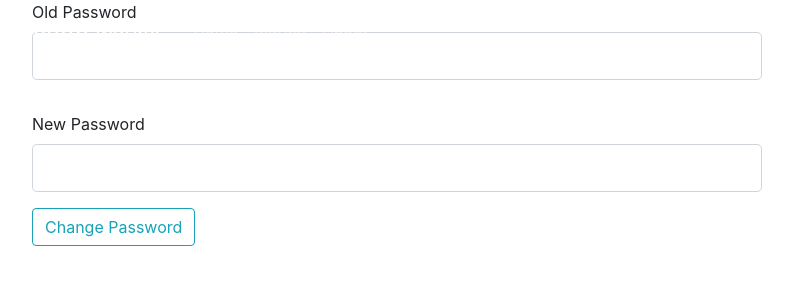
After one commit to JakeGreen85/CSGOSkins, a Flask app: page /changepassword in a window 1280 px wide. The commit adds this page. Shown: the top 300 px of the page, without its empty margins (53-846 px from the left). Run offline with Flask 3, Linux system fonts and the light colour scheme; tables that the repository leaves empty hold one stand-in row (values such as "Sample post"); a database or web service that is not in the repository returns one stand-in record (values such as "Sample title"); parts of the project's set-up code (start-up, migrations or seed data) failed here and were passed over; some libraries are stand-ins or nearby versions.

Commit message:
change password and username added

```diff
--- a/CSGOSkins-master/bank/Login/routes.py
+++ b/CSGOSkins-master/bank/Login/routes.py
@@ -1,8 +1,8 @@
 from flask import render_template, url_for, flash, redirect, request, Blueprint
 from bank import app, conn, bcrypt
-from bank.forms import LoginForm, AddCustomerForm
+from bank.forms import LoginForm, AddCustomerForm, ChangePasswordForm, ChangeUsernameForm
 from flask_login import login_user, current_user, logout_user, login_required
-from bank.models import Customers, select_Customers, select_Employees, insert_Customers, select_cus_investments_certificates_sum
+from bank.models import Customers, select_Customers, select_Employees, insert_Customers, select_balance
 
 #202212
 from bank import roles, mysession
@@ -22,7 +22,7 @@ def home():
     role =  mysession["role"]
     print('role: '+ role)
     if current_user.is_authenticated:
-        return render_template('home.html', posts=posts, role=role, balance=1000)
+        return render_template('home.html', posts=posts, role=role, balance=select_balance(current_user.get_id()))
     return render_template('home.html', posts=posts, role=role)
 
 
@@ -32,6 +32,8 @@ def about():
     mysession["state"]="about"
     print(mysession)
     role=mysession["role"]
+    if current_user.is_authenticated:
+        return render_template('about.html', title='About', role=role, balance=select_balance(current_user.get_id()))
     return render_template('about.html', title='About', role=role)
 
 
@@ -60,12 +62,11 @@ def login():
         # eller om det er et customer login.
         # betinget tildeling. Enten en employee - eller en customer instantieret
         # Skal muligvis laves om. Hvad hvis nu user ikke blir instantieret
-        user = select_Employees(form.id.data) if len(str(form.id.data)) == 4 else select_Customers(form.id.data)
-        is_employee = True if len(str(form.id.data)) == 4 else False
+        user = select_Employees(form.id.data) if str(form.id.data).startswith('10') else select_Customers(form.id.data)
 
         # Derefter tjek om hashet af adgangskoden passer med det fra databasen...
         # Her checkes om der er logget på
-        if user != None and bcrypt.check_password_hash(user[1], form.password.data):
+        if user != None and bcrypt.check_password_hash(user.password, form.password.data):
 
             #202212
             print("role:" + user.role)
@@ -101,8 +102,7 @@ def login():
 
     #return render_template('login.html', title='Login', is_employee=is_employee, form=form)
     return render_template('login.html', title='Login', form=form
-    , teachers=teachers, parents=parents, students=students, role=role
-    )
+    , teachers=teachers, parents=parents, students=students, role=role)
 #teachers={{"id": str(1234), "name":"anders"},}
 #data={"user_id": str(user_id), "total_trials":total_trials}
 
@@ -124,7 +124,7 @@ def account():
     mysession["state"]="account"
     print(mysession)
     role=mysession["role"]
-    return render_template('account.html', title='Account', role=role)
+    return render_template('account.html', title='Account', role=role, balance=select_balance(current_user.get_id()))
 
 @Login.route("/market")
 def market():
@@ -134,18 +134,57 @@ def market():
     mysession["state"]="market"
     print(mysession)
     role=mysession["role"]
-    return render_template('market.html', title='Market', role=role)
+    return render_template('market.html', title='Market', role=role, balance=select_balance(current_user.get_id()))
 
 @Login.route("/createaccount", methods=['GET', 'POST'])
 def createaccount():
-
     form = AddCustomerForm()
     if form.validate_on_submit():
         hashed_password = bcrypt.generate_password_hash(form.password.data).decode('utf-8')
-        name=form.username.data
-        userid=form.CPR_number.data
+        name=form.user_name.data
+        userid=form.user_id.data
         password=hashed_password
         insert_Customers(userid, name, password)
         flash('Account has been created! You can now login', 'success')
         return redirect(url_for('Login.home'))
+    if(current_user.is_authenticated):
+        return render_template('createaccount.html', title='Create Account', form=form, balance=select_balance(current_user.get_id()))
     return render_template('createaccount.html', title='Create Account', form=form)
+
+@Login.route("/changepassword", methods=['GET', 'POST'])
+def changepassword():
+
+    form = ChangePasswordForm()
+    if form.validate_on_submit():
+        if bcrypt.check_password_hash(form.oldPassword.data, current_user.get_password()):
+            hashed_password = bcrypt.generate_password_hash(form.newPassword.data).decode('utf-8')
+            password=hashed_password
+            if(str(current_user.get_id()).startswith('10')):
+                # Update employee
+                print("employee")
+            else:
+                # Update customer
+                print("Customer")
+            #UpdatePassword(user_id, password)
+            flash('Password successfully changed', 'success')
+            return redirect(url_for('Login.account'))
+        else:
+            flash('Something went wrong', 'danger')
+            return redirect(url_for('Login.home'))
+    return render_template('changepassword.html', title='Change Password', form=form, balance=select_balance(current_user.get_id()))
+
+@Login.route("/changeusername", methods=['GET', 'POST'])
+def changeusername():
+
+    form = ChangeUsernameForm()
+    if form.validate_on_submit():
+        newUsername = form.user_name.data
+        if(str(current_user.get_id()).startswith('10')):
+            print("Employees")
+        else:
+            # Update customer
+            print("Customer")
+        #UpdateUsername(user_id, newUsername)
+        flash('Username successfully changed', 'success')
+        return redirect(url_for('Login.account'))
+    return render_template('changeusername.html', title='Change Username', form=form, balance=select_balance(current_user.get_id()))
--- a/CSGOSkins-master/bank/forms.py
+++ b/CSGOSkins-master/bank/forms.py
@@ -2,12 +2,12 @@ from flask_wtf import FlaskForm
 from wtforms import StringField, PasswordField, SubmitField, BooleanField, IntegerField, SelectField
 from wtforms.validators import DataRequired, Length, EqualTo, ValidationError
 class AddCustomerForm(FlaskForm):
-    username = StringField('Username',
+    user_name = StringField('Username',
                            validators=[DataRequired(), Length(min=2, max=20)])
-    CPR_number = IntegerField('CPR_number',
+    user_id = IntegerField('User ID',
                         validators=[DataRequired()])
     password = PasswordField('Password', validators=[DataRequired()])
-    submit = SubmitField('Add')
+    submit = SubmitField('Create Account')
 
 
 class LoginForm(FlaskForm):
@@ -16,21 +16,14 @@ class LoginForm(FlaskForm):
     remember = BooleanField('Remember Me')
     submit = SubmitField('Login')
 
-class TransferForm(FlaskForm):
-    amount = IntegerField('amount',
-                        validators=[DataRequired()])
-    #sourceAccountTest = SelectField('From Account test:', choices=dropdown_choices, validators=[DataRequired()])
-    sourceAccount = SelectField('From Account:'  , choices=[], coerce = int, validators=[DataRequired()])
-    targetAccount = SelectField('Target Account:', choices=[], coerce = int, validators=[DataRequired()])
-    submit = SubmitField('Confirm')
+class ChangePasswordForm(FlaskForm):
+    oldPassword = PasswordField('Old Password', validators=[DataRequired()])
+    newPassword = PasswordField('New Password', validators=[DataRequired()])
+    submit = SubmitField('Change Password')
 
-class DepositForm(FlaskForm):
-    amount = IntegerField('amount',
-                       validators=[DataRequired()])
-    submit = SubmitField('Confirm')
-
-class InvestForm(FlaskForm):
-    submit = SubmitField('Confirm')
+class ChangeUsernameForm(FlaskForm):
+    user_name = StringField('Username', validators=[DataRequired(), Length(min=2, max=20)])
+    submit = SubmitField('Change Username')
 
 class AddFundsForm(FlaskForm):
     customer = IntegerField('Customer ID', validators=[DataRequired()])
--- a/CSGOSkins-master/bank/models.py
+++ b/CSGOSkins-master/bank/models.py
@@ -10,7 +10,7 @@ def load_user(user_id):
 
     schema = 'customers'
     id = 'user_id'
-    if str(user_id).startswith('60'):
+    if str(user_id).startswith('10'):
         schema = 'employees'
         id = 'user_id'
 
@@ -53,6 +53,9 @@ class Customers(tuple, UserMixin):
 
     def get_id(self):
        return (self.CPR_number)
+
+    def get_password(self):
+        return (self.password)
 
 class Employees(tuple, UserMixin):
     def __init__(self, employee_data):
@@ -151,6 +154,7 @@ def select_assets():
     return items
 
 def select_Customers(userID):
+    print("customer")
     cur = conn.cursor()
     sql = """
     SELECT * FROM Customers
@@ -162,6 +166,7 @@ def select_Customers(userID):
     return user
 
 def select_Employees(userID):
+    print("employee")
     cur = conn.cursor()
     sql = """
     SELECT * FROM Employees
--- a/CSGOSkins-master/bank/schema_ins.sql
+++ b/CSGOSkins-master/bank/schema_ins.sql
@@ -11,8 +11,8 @@ VALUES (0001,'$2b$12$KFkp1IEMGT4QrWwjPGhE3ejOv6Z3pYhx/S4qOoFbanR2sMiZqgeJO', 'Ja
 
 -- INSERT EMPLOYEES
 INSERT INTO public.Employees(User_id, name, password)
-VALUES (1001, 'Jakob',  '$2b$12$KFkp1IEMGT4QrWwjPGhE3ejOv6Z3pYhx')
-, (1002, 'Laust',  '$2b$12$KFkp1IEMGT4QrWwjPGhE3ejOv6Z3pYhx/S4qOoFbanR2sMiZqgeJO');
+VALUES (1001, 'Jakob', '$2b$12$KFkp1IEMGT4QrWwjPGhE3ejOv6Z3pYhx/S4qOoFbanR2sMiZqgeJO')
+, (1002, 'Laust', '$2b$12$KFkp1IEMGT4QrWwjPGhE3ejOv6Z3pYhx/S4qOoFbanR2sMiZqgeJO');
 
 -- INSERT ACCOUNTS
 INSERT INTO public.accounts(User_id, Balance) VALUES (0001, 5000), (0002, 10000);
--- a/CSGOSkins-master/bank/templates/account.html
+++ b/CSGOSkins-master/bank/templates/account.html
@@ -2,4 +2,6 @@
 {% block content %}
     <h1>{{ current_user.name }}'s Account</h1>
     <p>This is where certain information will be displayed about the user</p>
+    <a href="{{ url_for('Login.changeusername') }}">Change Username</a>
+    <a href="{{ url_for('Login.changepassword') }}">Change Password</a>
 {% endblock content %}
--- /dev/null
+++ b/CSGOSkins-master/bank/templates/changepassword.html
@@ -0,0 +1,39 @@
+{% extends "layout.html" %}
+{% block content %}
+    <div class="content-section">
+        <form method="POST" action="">
+            <fieldset class="form-group">
+                <div class="form-group">
+                    {{ form.oldPassword.label(class="form-control-label") }}
+                    {% if form.oldPassword.errors %}
+                        {{ form.oldPassword(class="form-control form-control-lg is-invalid") }}
+                        <div class="invalid-feedback">
+                            {% for error in form.password.errors %}
+                                <span>{{ error }}</span>
+                            {% endfor %}
+                        </div>
+                    {% else %}
+                        {{ form.oldPassword(class="form-control form-control-lg") }}
+                    {% endif %}
+                </div>
+            </fieldset>
+            <div class="form-group">
+                {{ form.newPassword.label(class="form-control-label") }}
+                {% if form.newPassword.errors %}
+                    {{ form.newPassword(class="form-control form-control-lg is-invalid") }}
+                    <div class="invalid-feedback">
+                        {% for error in form.password.errors %}
+                            <span>{{ error }}</span>
+                        {% endfor %}
+                    </div>
+                {% else %}
+                    {{ form.newPassword(class="form-control form-control-lg") }}
+                {% endif %}
+            </div>
+            <div class="form-group">
+                {{ form.submit(class="btn btn-outline-info") }}
+            </div>
+        </form>
+    </div>
+
+{% endblock content %}
```
Also changed, not shown: CSGOSkins-master/bank/templates/changeusername.html (added, +26 -0 lines).
